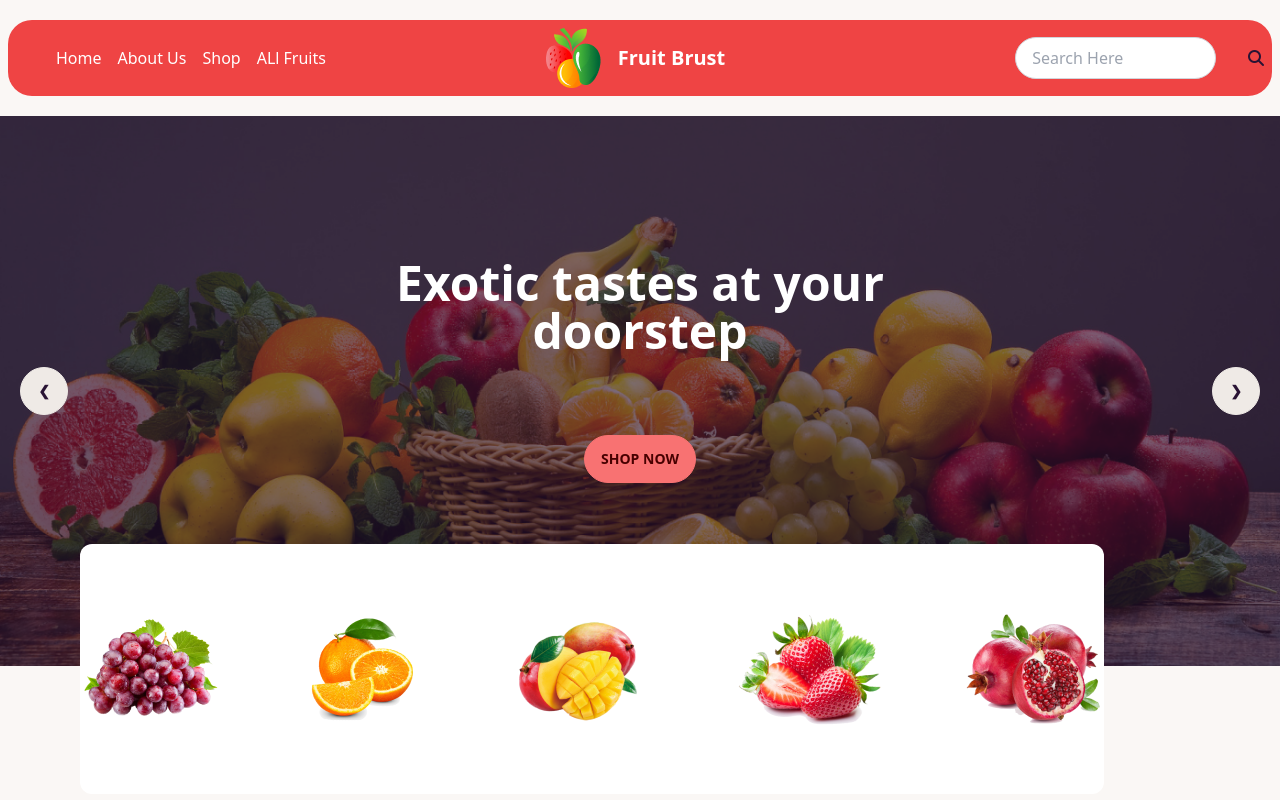
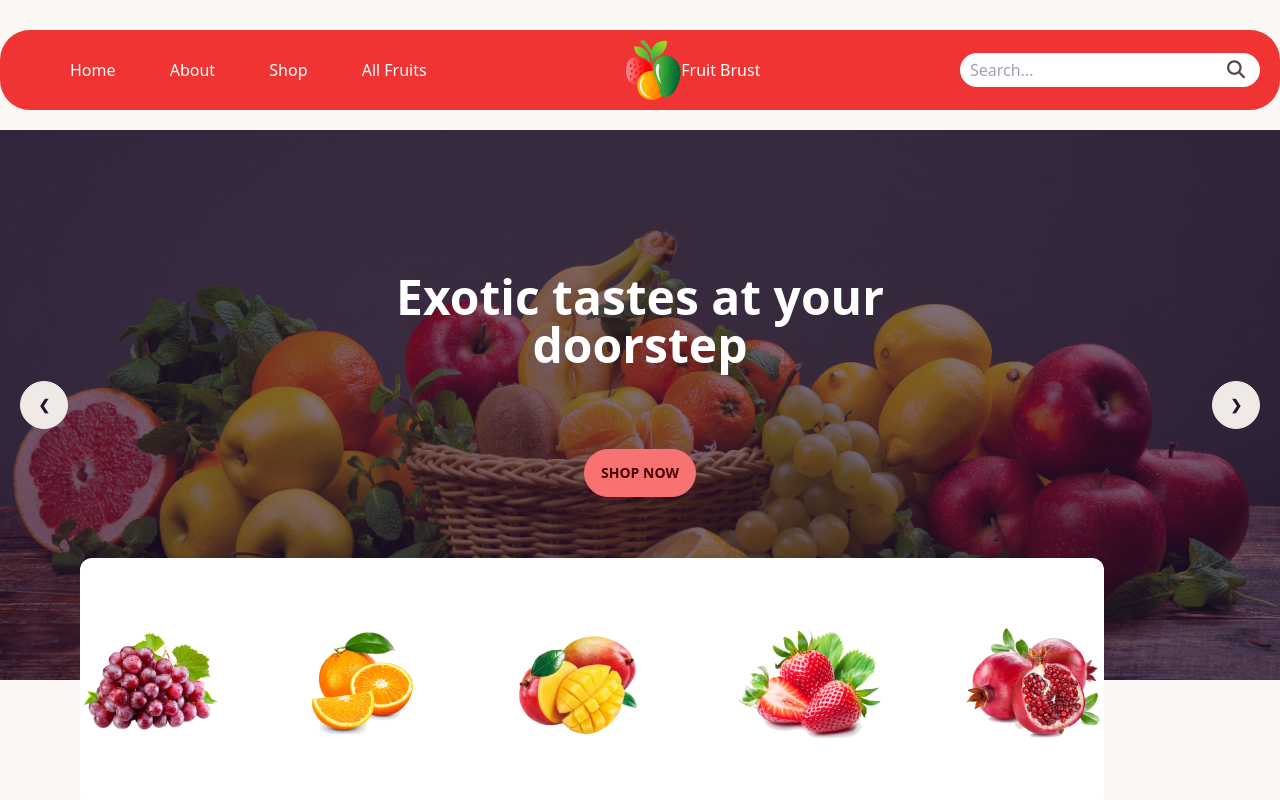
Before and after one commit to Tamal2026/Fruit-Brust, a plain HTML site: page index.html in a window 1280 px wide. Shown: the top 800 px of the page. Drawn offline with nearby package versions, Linux system fonts and the light colour scheme; grey boxes are pictures that could not be loaded.

Commit message:
Finished

```diff
--- a/index.html
+++ b/index.html
@@ -12,35 +12,92 @@
 
   <script src="https://kit.fontawesome.com/5d3b19e49f.js" crossorigin="anonymous"></script>
 
+  <style>
+
+.navbar {
+  display: flex;
+  align-items: center;
+  justify-content: space-between;
+  background-color: #f03333;
+  color: #fff;
+  padding: 10px 20px;
+  border-radius: 30px;
+  margin-top: 30px;
+}
+
+
+.navbar-logo {
+  font-size: 20px;
+}
+
+
+.navbar-search {
+  position: relative;
+}
+
+
+.navbar-search input[type="text"] {
+  padding: 5px 30px 5px 10px;
+  border: none;
+  border-radius: 20px;
+  outline: none;
+  background-color: #fff;
+  color: #46403f;
+  width:300px;
+}
+
+.navbar-search i.fa-search {
+  position: absolute;
+  top: 50%;
+  right: 15px;
+  transform: translateY(-50%);
+  font-size: 18px;
+  color: #594747;
+}
+.navbar-menu>ul>li{
+display: inline-block;
+margin-left: 50px;
+}
+
+.logo-container{
+  justify-content: center;
+}
+</style>
+
 </head>
 
 <body>
-  <header class="bg-red-500 rounded-3xl mx-2 mt-5">
-    <nav>
-      <div class="navbar">
-        <div class="navbar-start ml-7">
-          <div class="flex gap-4 text-white pl-3">
-            <p>Home</p>
-            <p>About Us</p>
-            <p>Shop</p>
-            <p>ALl Fruits</p>
-          </div>
+
+<header>
+    <nav class="navbar">
+      <div class="navbar-menu">
+        <ul>
+          <li>Home</li>
+          <li>About</li>
+          <li>Shop</li>
+          <li>All Fruits</li>
+        </ul>
+      </div>
+      <div class="nav-logo-container">
+        <div class="nav-logo">
+          <img src="./images/logo.png" alt="">
         </div>
-        <div class="navbar-center mr-5">
-          <img src="./images/logo.png" alt="">
-          <a class="btn btn-ghost normal-case text-xl text-white">Fruit Brust</a>
+        <div class="logo-name">
+          <h1>Fruit Brust</h1>
         </div>
-        <div class=" navbar-end ">
-          <input type="text"
-            class="w-2/5 py-2 px-4 pr-10 mr-8 rounded-3xl border border-gray-300"
-            placeholder="Search Here">
-            <i class="fa-solid fa-magnifying-glass"></i>
-        </div>
+      </div>
+      <div class="navbar-search">
+        <input type="text" placeholder="Search...">
+        <i class="fa fa-search"></i>
+      </div>
+
 
     </nav>
 
+</nav>
 
-  </header>
+
+</header>
 
   <!-- Banner Section Start Here -->
 
@@ -180,7 +237,7 @@
 
   <section class="flex gap-6 justify-center mt-12">
     <div class="w-[342px] h-[350px] bg-white text-center rounded-lg container">
-      <img class="ml-28" src="/images/fruit6.png" alt="">
+      <img class="ml-28" src="./images/fruit6.png" alt="">
       <p class="font-semibold mt-5">12.90$ - 18.85$</p>
       <hr class="w-[244px] ml-11 mt-3">
       <p class="mt-5 text-gray-500">Apples</p>
```
Also changed, not shown: idex.html (added, +38 -0 lines).
